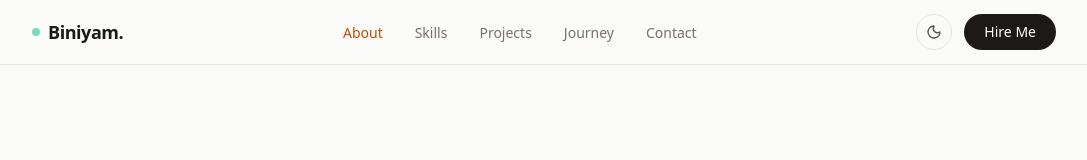
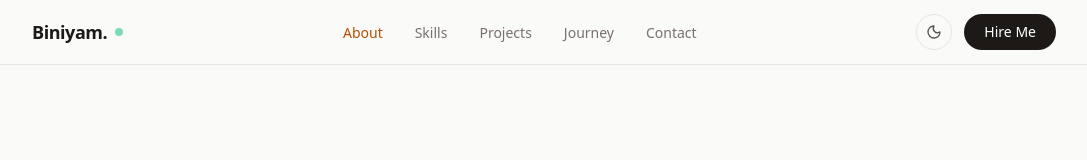
Before and after one commit to binicode/biniyam-portfolio, a Next.js app: page / in a window 1280 px wide. Shown: the top 160 px of the page, without its empty margins (96-1183 px from the left). Built offline with nearby package versions, Linux system fonts and the light colour scheme.

Commit message:
feat: move available badge to Navbar logo

```diff
--- a/src/components/ui/Navbar.tsx
+++ b/src/components/ui/Navbar.tsx
@@ -127,14 +127,16 @@ export default function Navbar() {
                 <button
                     onClick={() => window.scrollTo({ top: 0, behavior: "smooth" })}
                     aria-label="Go to top"
-                    className="flex items-center gap-2 cursor-pointer"
+                    className="flex items-center gap-2 cursor-pointer group"
                 >
-                    <span
-                        aria-label="Available for opportunities"
-                        className="w-2 h-2 rounded-full bg-emerald-500 animate-pulse"
-                    />
                     <span className="text-lg font-bold tracking-tight text-stone-900 dark:text-slate-50">
                         Biniyam.
+                    </span>
+                    <span className="relative flex items-center" title="Available for opportunities">
+                        <span className="w-2 h-2 rounded-full bg-emerald-500 animate-pulse" />
+                        <span className="absolute left-3 top-1/2 -translate-y-1/2 hidden group-hover:block whitespace-nowrap text-xs font-medium text-emerald-700 dark:text-emerald-400 bg-emerald-50 dark:bg-emerald-950 border border-emerald-200 dark:border-emerald-800 px-2 py-1 rounded-full">
+                            Available for opportunities
+                        </span>
                     </span>
                 </button>
 
```
